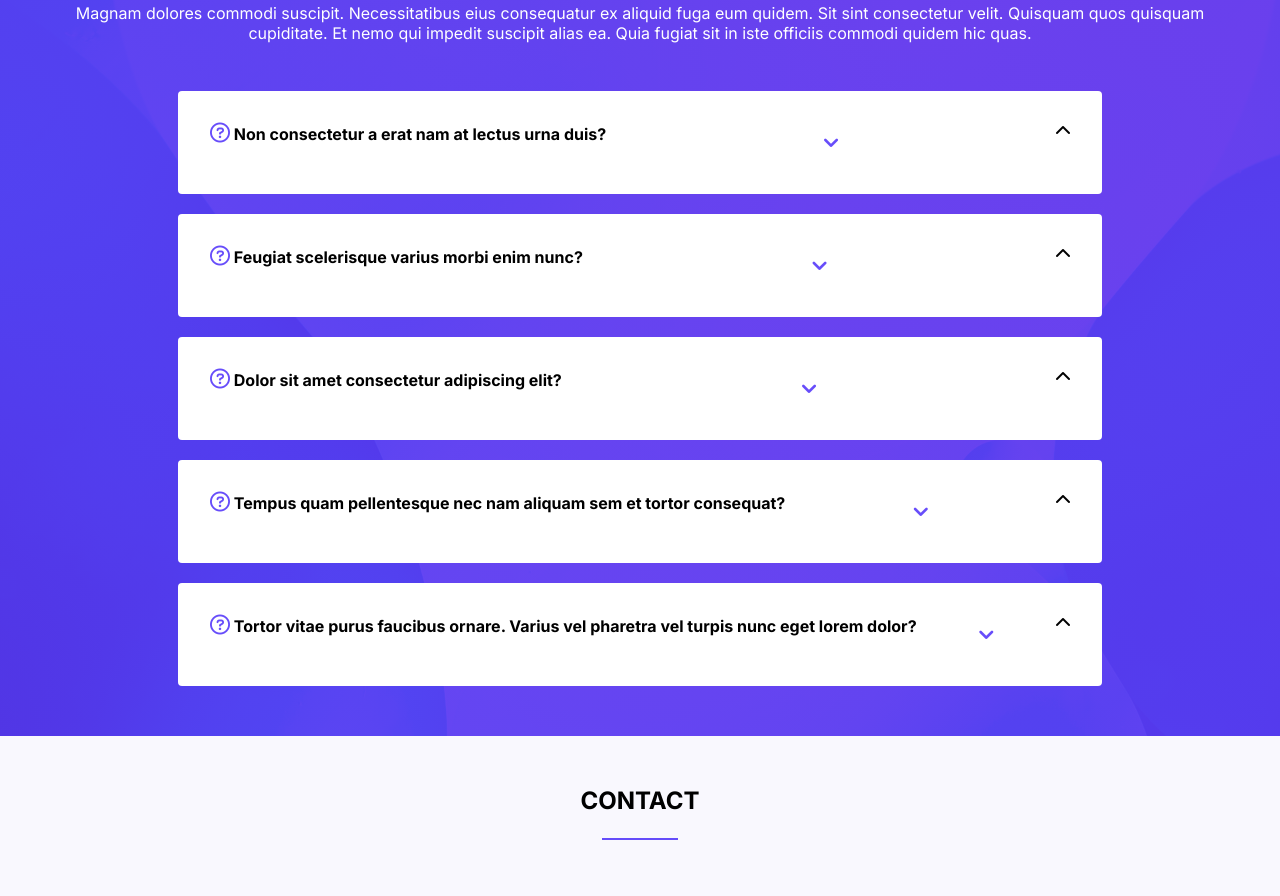
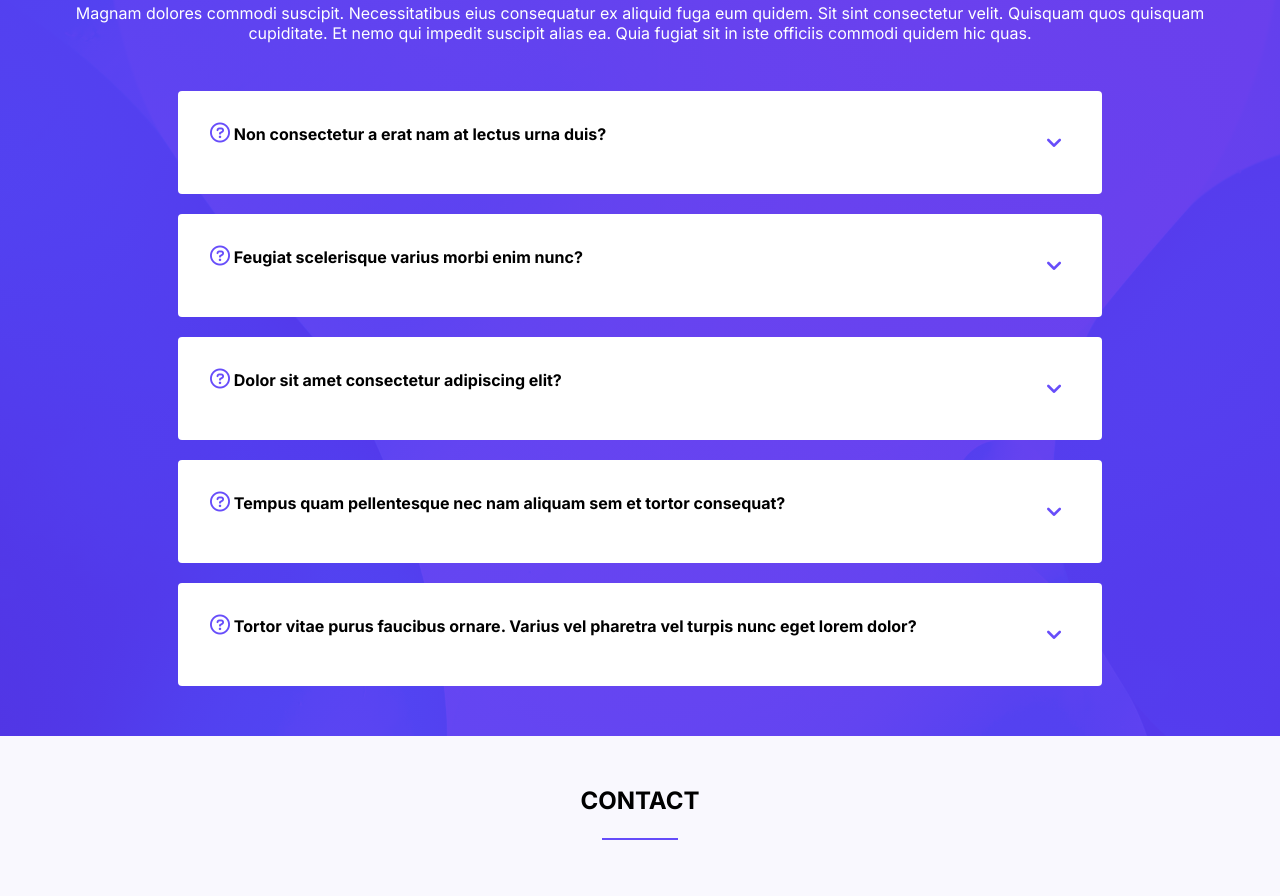
Before and after one commit to aissahoney/Projet_Dom_Onipogui_Aissatou, a website: page index.html in a window 1280 px wide. Shown: the part 6937-7833 px from the top of the page. Drawn offline with nearby package versions, Linux system fonts and the light colour scheme.

Commit message:
update icon

```diff
--- a/index.html
+++ b/index.html
@@ -518,7 +518,7 @@
                         <h4> <i class="fa-regular fa-circle-question"></i> Non consectetur a erat nam at lectus urna
                             duis?</h4>
                         <i class="uil uil-angle-down"></i>
-                        <i class="fa-solid fa-chevron-up"></i>
+                        <!-- <i class="fa-solid fa-chevron-up"></i> -->
                     </div>
                     <p class="none">Feugiat pretium nibh ipsum consequat. Tempus iaculis urna id volutpat lacus laoreet
                         no curabitur gravida. Venenatis lectus magna
@@ -529,7 +529,7 @@
                         <h4> <i class="fa-regular fa-circle-question"></i> Feugiat scelerisque varius morbi enim nunc?
                         </h4>
                         <i class="uil uil-angle-down"></i>
-                        <i class="fa-solid fa-chevron-up"></i>
+                        <!-- <i class="fa-solid fa-chevron-up"></i> -->
                     </div>
 
                     <p class="none">Dolor sit amet consectetur adipiscing elit pellentesque habitant morbi. Id interdum
@@ -543,7 +543,7 @@
                         <h4> <i class="fa-regular fa-circle-question"></i> Dolor sit amet consectetur adipiscing elit?
                         </h4>
                         <i class="uil uil-angle-down"></i>
-                        <i class="fa-solid fa-chevron-up"></i>
+                        <!-- <i class="fa-solid fa-chevron-up"></i> -->
                     </div>
                     <p class="none">Dolor sit amet consectetur adipiscing elit pellentesque habitant morbi. Id interdum
                         velit laoreet id donec ultrices. Fringilla phasellus
@@ -556,7 +556,7 @@
                         <h4> <i class="fa-regular fa-circle-question"></i> Tempus quam pellentesque nec nam aliquam sem
                             et tortor consequat?</h4>
                             <i class="uil uil-angle-down"></i>
-                        <i class="fa-solid fa-chevron-up"></i>
+                        <!-- <i class="fa-solid fa-chevron-up"></i> -->
                     </div>
                     <p class="none">Dolor sit amet consectetur adipiscing elit pellentesque habitant morbi. Id interdum
                         velit laoreet id donec ultrices. Fringilla phasellus
@@ -569,7 +569,7 @@
                         <h4><i class="fa-regular fa-circle-question"></i> Tortor vitae purus faucibus ornare. Varius vel
                             pharetra vel turpis nunc eget lorem dolor?</h4>
                             <i class="uil uil-angle-down"></i>
-                        <i class="fa-solid fa-chevron-up"></i>
+                        <!-- <i class="fa-solid fa-chevron-up"></i> -->
                     </div>
                     <p class="none">Dolor sit amet consectetur adipiscing elit pellentesque habitant morbi. Id interdum
                         velit laoreet id donec ultrices. Fringilla phasellus
```
